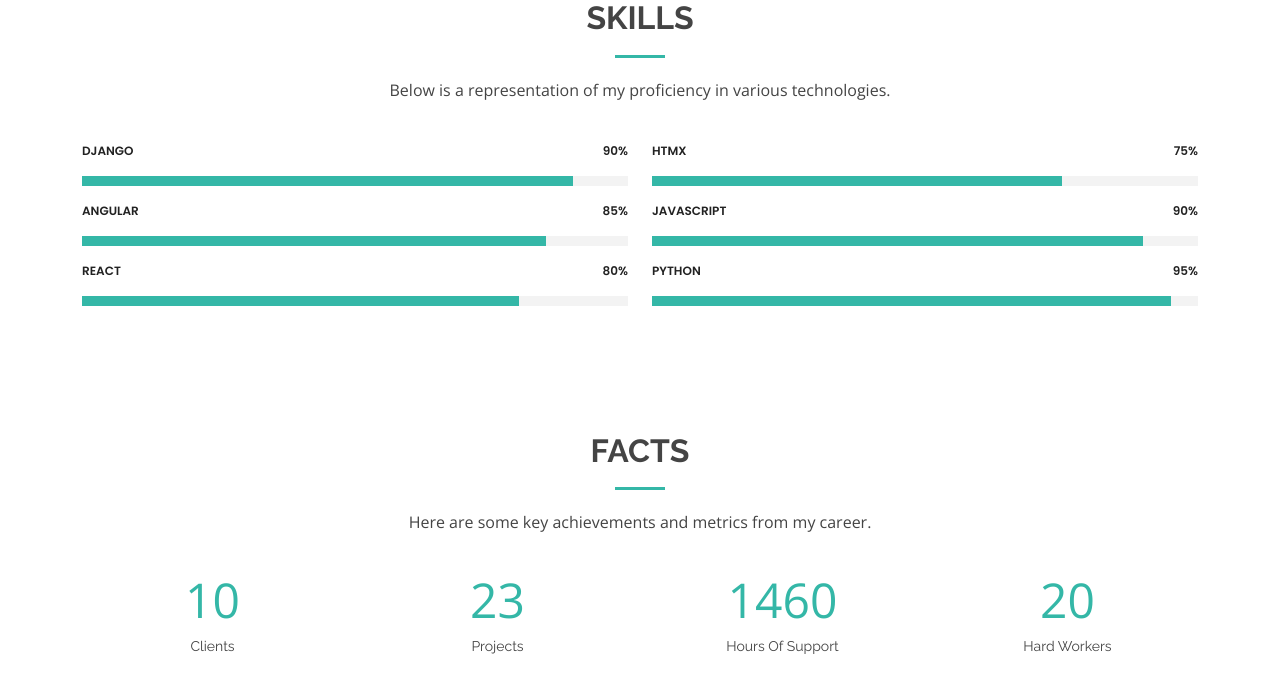
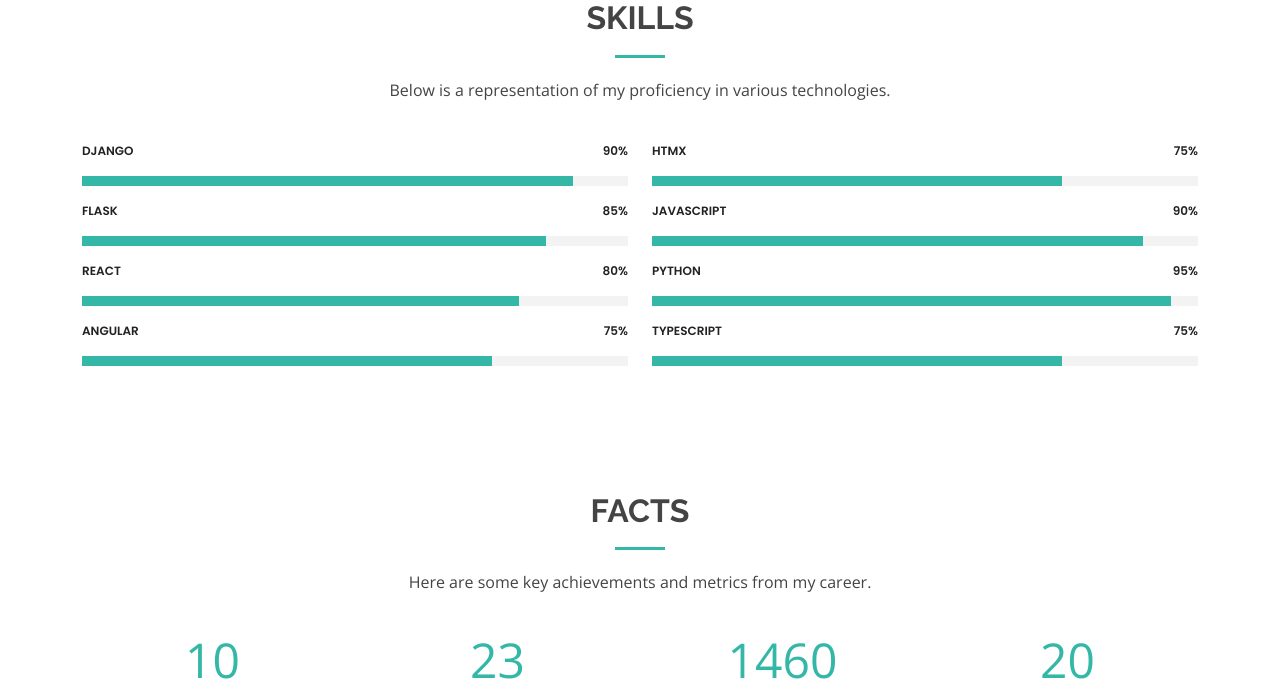
Before and after one commit to BAXTOR95/portfolio, a Flask app: page /about in a window 1280 px wide. Shown: the part 743-1434 px from the top of the page. Run offline with Flask 3, Linux system fonts and the light colour scheme; some libraries are stand-ins or nearby versions.

Commit message:
Add sort by date feature to project items. Fix details on resume and about page

```diff
--- a/routes.py
+++ b/routes.py
@@ -64,7 +64,7 @@
 
 @app.route('/portfolio')
 def portfolio():
-    projects = Project.query.all()
+    projects = Project.query.order_by(Project.date.desc()).all()
     return render_template('portfolio.html', projects=projects)
 
 
--- a/templates/about.html
+++ b/templates/about.html
@@ -107,7 +107,7 @@
 					</div>
 
 					<div class="progress">
-						<span class="skill">Angular <i class="val">85%</i></span>
+						<span class="skill">Flask <i class="val">85%</i></span>
 						<div class="progress-bar-wrap">
 							<div
 								class="progress-bar"
@@ -126,6 +126,19 @@
 								class="progress-bar"
 								role="progressbar"
 								aria-valuenow="80"
+								aria-valuemin="0"
+								aria-valuemax="100"
+							></div>
+						</div>
+					</div>
+
+					<div class="progress">
+						<span class="skill">Angular <i class="val">75%</i></span>
+						<div class="progress-bar-wrap">
+							<div
+								class="progress-bar"
+								role="progressbar"
+								aria-valuenow="75"
 								aria-valuemin="0"
 								aria-valuemax="100"
 							></div>
@@ -167,6 +180,19 @@
 								class="progress-bar"
 								role="progressbar"
 								aria-valuenow="95"
+								aria-valuemin="0"
+								aria-valuemax="100"
+							></div>
+						</div>
+					</div>
+
+					<div class="progress">
+						<span class="skill">TypeScript <i class="val">75%</i></span>
+						<div class="progress-bar-wrap">
+							<div
+								class="progress-bar"
+								role="progressbar"
+								aria-valuenow="75"
 								aria-valuemin="0"
 								aria-valuemax="100"
 							></div>
--- a/templates/resume.html
+++ b/templates/resume.html
@@ -113,8 +113,8 @@
 								(including ES5/ES6), SQL, VBA
 							</li>
 							<li>
-								<strong>Web Development:</strong> React, Angular, Django, HTML5,
-								CSS3, Node.js, TypeScript
+								<strong>Web Development:</strong> React, Angular, Django, Flask,
+								HTML5, CSS3, Node.js, TypeScript
 							</li>
 							<li>
 								<strong>Data Analysis Tools:</strong> SAS, MSBI Suite (SSIS,
```
Also changed, not shown: 1 other file.
